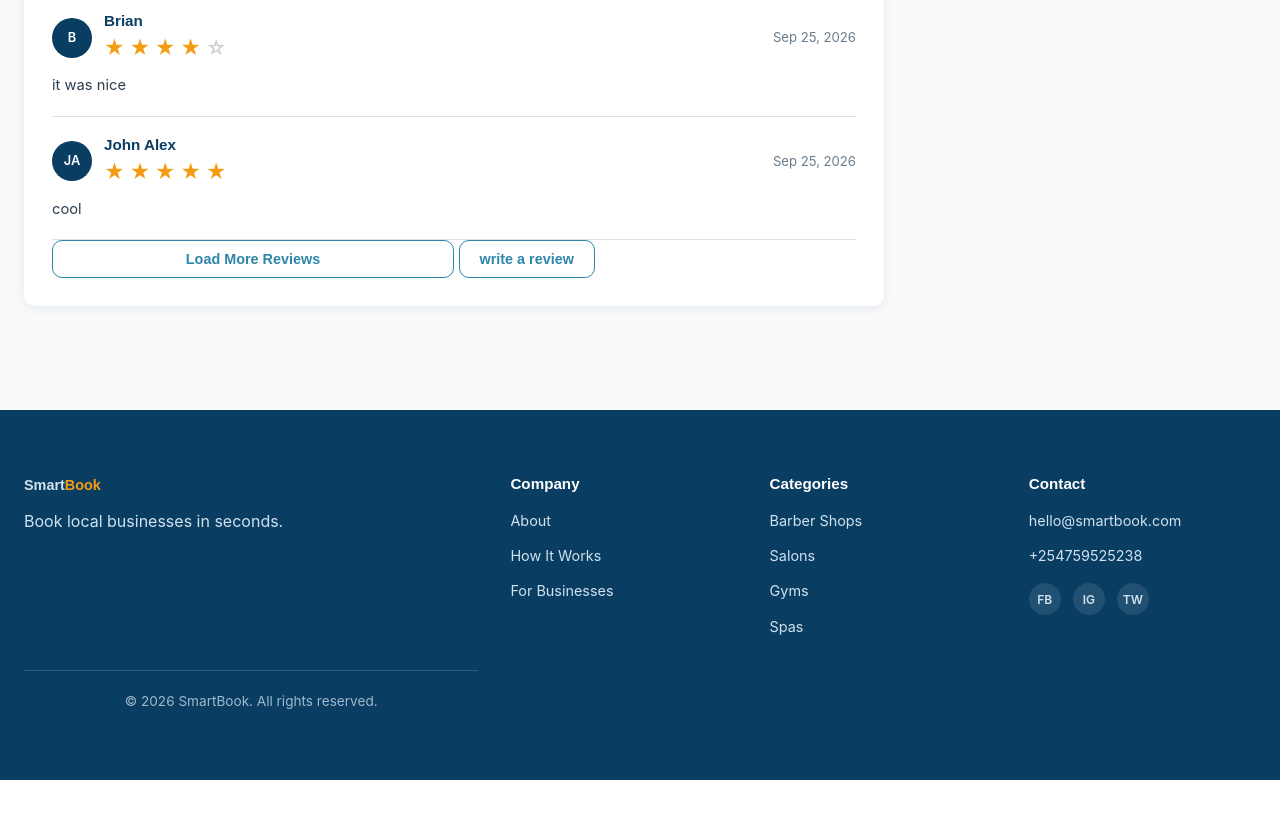
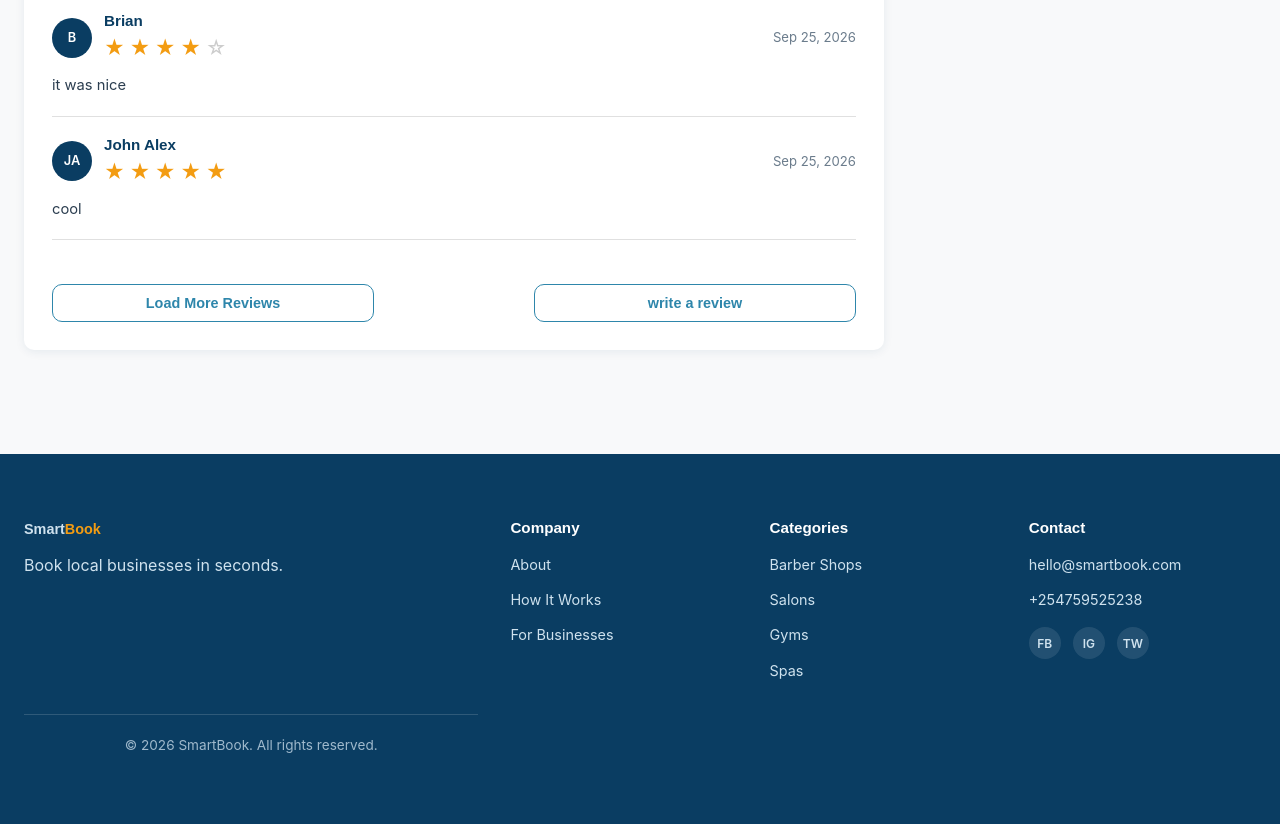
Before and after one commit to maxwel07/Smart-Book-project, a Django app: page /businesses/1/ in a window 1280 px wide. Shown: the part 1583-2407 px from the top of the page. Before the commit the page ends 2363 px from the top, so only its background shows below. Run offline with Django 5.2, Linux system fonts and the light colour scheme; a user stored in the database is signed in; data comes from the database, SQL or seed files in the repository; both versions use the stored data as it was after the commit; parts of the project's set-up code (start-up, migrations or seed data) failed here and were passed over.

Commit message:
changed write review button

```diff
--- a/businesses/static/businesses/css/business_detail.css
+++ b/businesses/static/businesses/css/business_detail.css
@@ -247,8 +247,9 @@
 .review-card p { color: var(--text); font-size: 0.92rem; }
 
 /*===== Review Buttons =====*/
-.review-actions{
+.review-btn-holder{
   display: flex;
+  flex-direction: row;
   align-items: center;
   justify-content: center;
   margin-top: 12px;
@@ -257,7 +258,7 @@
   padding-top: 2rem;
 }
 
-.load-more, .add-review {
+.load-more, .write-review-btn {
   width: 50%;
 }
 
```
Also changed, not shown: db.sqlite3.
